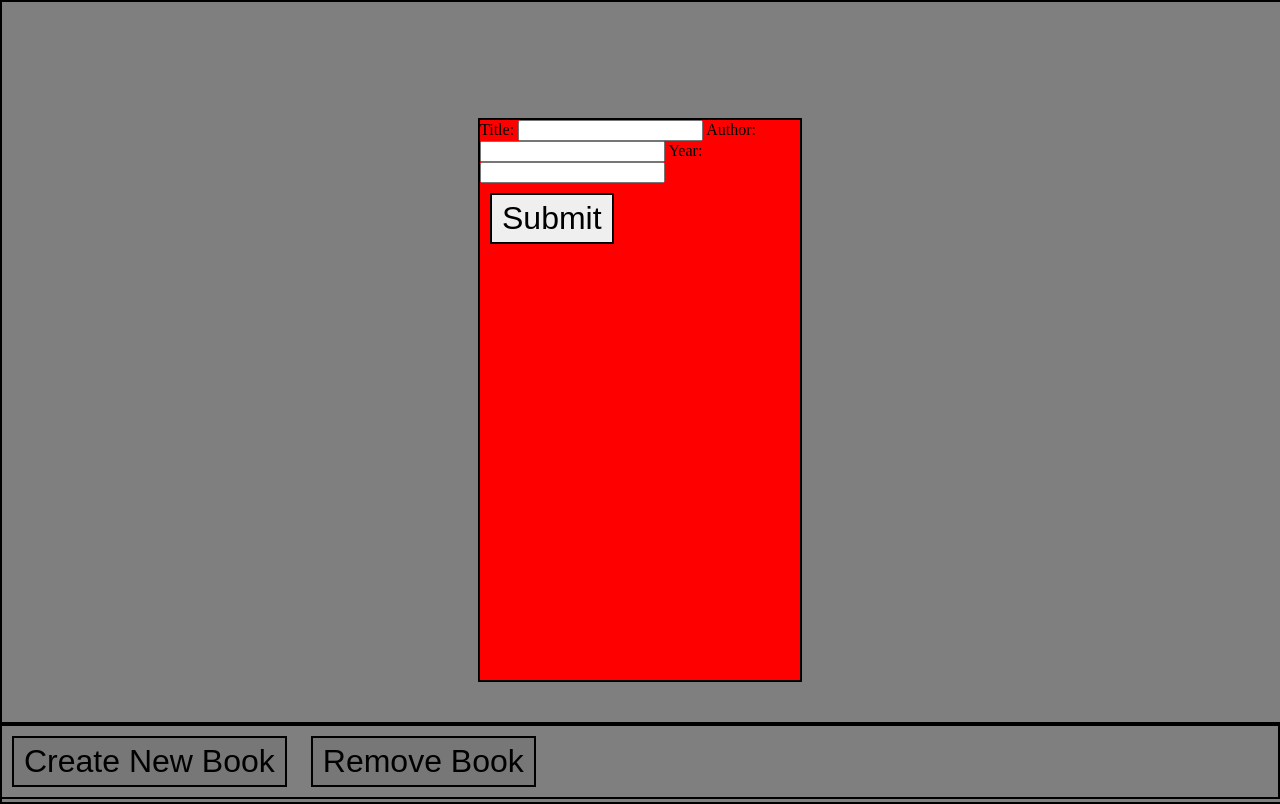
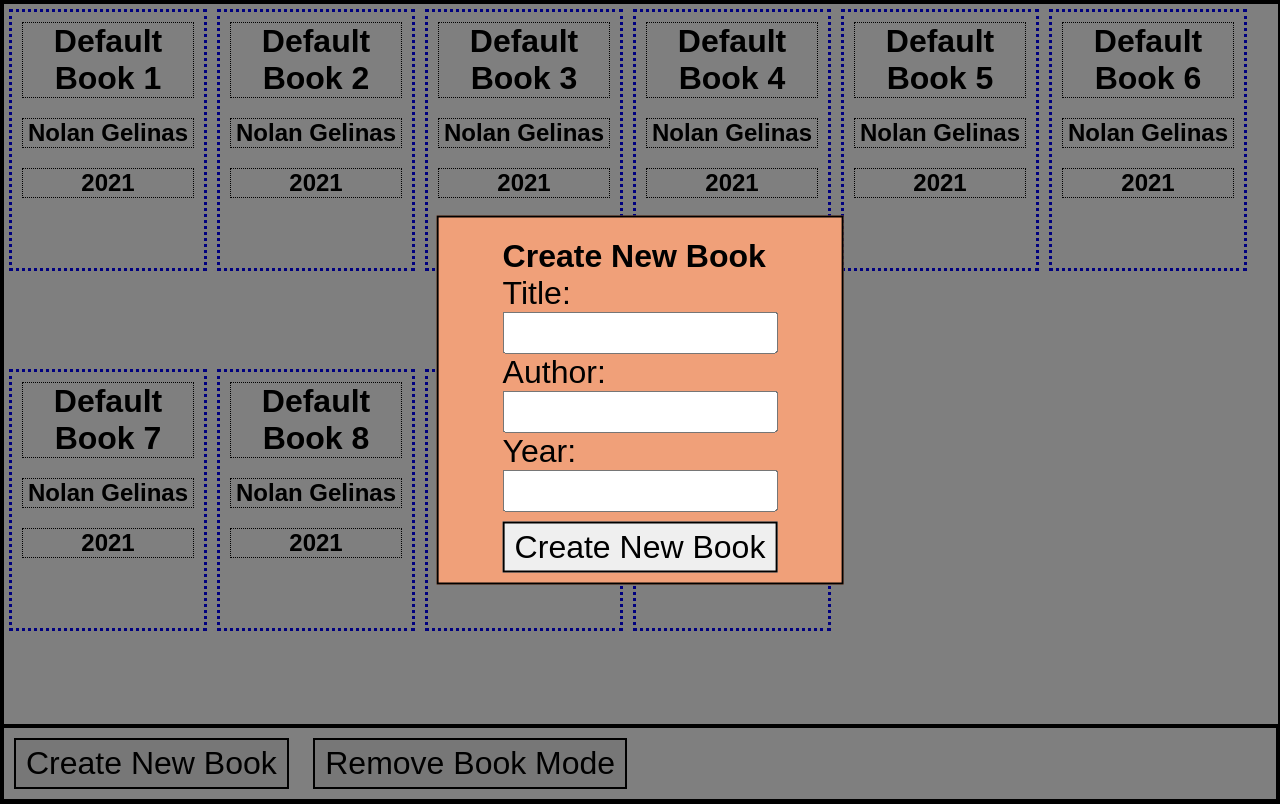
Before and after one commit to nrgbistro/local-library-webapp, a plain HTML site: page index.html in a window 1280 px wide. Both pictures are taken after a click on the button "Create New Book". Drawn offline with nearby package versions, Linux system fonts and the light colour scheme.

Commit message:
Complete book removal implementation, style new book form

```diff
--- /dev/null
+++ b/developmentStyles.css
@@ -0,0 +1,7 @@
+div.bookRemoveMode:hover {
+	background-color: red;
+}
+
+.buttonRemoveMode {
+	background-color: rgba(255, 0, 0, 1);
+}
--- a/index.html
+++ b/index.html
@@ -4,19 +4,25 @@
 	<meta charset="UTF-8">
 	<title>Library</title>
 	<link rel="stylesheet" href="styles.css">
+	<link rel="stylesheet" href="developmentStyles.css">
+	<script src="https://ajax.googleapis.com/ajax/libs/jquery/3.6.0/jquery.min.js"></script>
 	<script defer src="scripts.js"></script>
 </head>
 <body>
-<div id="bookContainer"></div>
-<div id="buttonContainer">
-	<button id="newBook" onclick="toggleBookForm()">Create New Book</button>
-	<button id="removeBook" onclick="toggleRemoveMode()">Remove Book</button>
-</div>
+	<div id="parentContainer">
+		<div id="bookContainer"></div>
+		<div id="buttonContainer">
+			<button id="newBook" onclick="toggleBookForm()">Create New Book</button>
+			<button id="removeBook" onclick="toggleRemoveMode()">Remove Book Mode</button>
+		</div>
+	</div>
+
 <div id="bookForm">
+	<h1>Create New Book</h1>
 	<label for="title">Title: </label><input id="title" type="text" value="">
 	<label for="author">Author: </label><input id="author" type="text" value="">
 	<label for="year">Year: </label><input id="year" type="text" value="">
-	<button id="submitBook" value="submitBook" onclick="submitNewBookForm()">Submit</button>
+	<button id="submitBook" value="submitBook" onclick="submitNewBookForm()">Create New Book</button>
 </div>
 <div id="grayedBackground"></div>
 </body>
--- a/scripts.js
+++ b/scripts.js
@@ -1,5 +1,5 @@
 let myLibrary = [];
-let mySortedLibrary = [];
+let removeMode = false;
 
 
 // Book object constructor
@@ -7,10 +7,10 @@ function Book(title = "", author = "", year = 0) {
 	this.title = title;
 	this.author = author;
 	this.year = year;
-	this.id = generateUID();
-	this.getId = function() {
-		return this.id;
-	}
+	this.uid = generateUID();
+	this.getUID = function () {
+		return this.uid;
+	};
 
 }
 
@@ -21,7 +21,7 @@ function addBookToLibrary(book) {
 
 // Loops through all the books in the library, creates a book container for them,
 // and appends the new book container to the bookshelf
-function displayBooks() {
+function updateBookDisplay() {
 	let bookContainer = document.querySelector("#bookContainer");
 
 	// Resets display
@@ -32,7 +32,9 @@ function displayBooks() {
 	// Creates div elements based on myLibrary and appends them to the bookContainer
 	for (let i = 0; i < myLibrary.length; i++) {
 		let newBook = document.createElement("div");
+		newBook.id = myLibrary[i].getUID();
 		newBook.classList.add(("book"));
+		if (removeMode) newBook.classList.add("bookRemoveMode");
 		const title = document.createElement("h1");
 		title.innerText = myLibrary[i].title;
 		title.id = myLibrary[i].title;
@@ -63,7 +65,7 @@ function toggleBookForm() {
 	for (let i = 0; i < toggleList.length; i++) {
 		let x = toggleList[i];
 		if (x.style.display === "none") {
-			x.style.display = "block";
+			x.style.display = "flex";
 		} else {
 			x.style.display = "none";
 		}
@@ -79,10 +81,38 @@ function submitNewBookForm() {
 	let newBook = new Book(title, author, year);
 	addBookToLibrary(newBook);
 	toggleBookForm();
-	displayBooks();
-	console.log(myLibrary);
-	console.log(mySortedLibrary);
-	console.log(`Current book.id: ${newBook.getId()}`)
+	updateBookDisplay();
+}
+
+
+function toggleRemoveMode() {
+	const removeButton = document.querySelector("#removeBook");
+	removeMode = removeButton.classList.toggle("buttonRemoveMode");
+
+	const books = document.querySelectorAll(".book");
+	for (let i = 0; i < books.length; i++) {
+		let book = books.item(i);
+		book.classList.toggle("bookRemoveMode");
+	}
+
+}
+
+function removeCurrentBook() {
+	if (removeMode) {
+		const targetId = String(this.id);
+		console.log(`Target id: ${targetId}`);
+
+		// Reverse-order search for book object that matches with the clicked book uid
+		for (let i = myLibrary.length - 1; i >= 0; i--) {
+			let searchId = myLibrary[i].getUID();
+			console.log(`Search id: ${searchId}`);
+			if (targetId === searchId) {
+				myLibrary.splice(i, 1);
+				break;
+			}
+		}
+		updateBookDisplay();
+	}
 }
 
 
@@ -97,24 +127,15 @@ function generateUID() {
 	return firstPart + secondPart;
 }
 
-function toggleRemoveMode() {
-	const removeButton = document.querySelector("#removeBook");
-	if(removeButton.classList.contains("clicked")) {
-		removeButton.classList.remove("clicked");
-	}
-	else {
-		removeButton.classList.add("clicked");
-	}
-}
-
-function removeCurrentBook() {
-	console.log(this);
-}
-
-
 // Default loading scripts to run once per page load
 function init() {
-	displayBooks();
+	for (let i = 0; i < 10 ; i++) {
+		let defaultBook = new Book(`Default Book ${i + 1}`, `Nolan Gelinas`, `2021`);
+		defaultBook.uid = i + 1;
+		addBookToLibrary(defaultBook);
+	}
+
+	updateBookDisplay();
 	toggleBookForm();
 
 	let grayContainer = document.querySelector("#grayedBackground");
@@ -122,4 +143,5 @@ function init() {
 		toggleBookForm();
 	};
 }
+
 init();
--- a/styles.css
+++ b/styles.css
@@ -1,5 +1,10 @@
+:root {
+    --main-bg-color: 240, 160, 121;
+}
+
 div {
     border: 2px black solid;
+    font-family: sans-serif;
 }
 
 html, body, div {
@@ -21,12 +26,17 @@ button {
 }
 
 button:hover {
-    background-color: rgba(255, 255, 255, 0.1);
+    background-color: rgba(255, 255, 255, 0.75);
+}
+
+#removeBook.buttonRemoveMode:hover {
+    background-color: rgba(255, 0, 0, 0.75);
 }
 
 div#bookContainer {
     display: flex;
     flex-direction: row;
+    flex-wrap: wrap;
     width: 100%;
     height: 90vh;
 }
@@ -43,6 +53,7 @@ div.book {
 
 
 div.book * {
+    margin: 10px;
     font-family: sans-serif;
     text-align: center;
     text-transform: capitalize;
@@ -56,15 +67,39 @@ div.book h1 {
 
 div#bookForm {
     position: absolute;
+    flex-direction: column;
+    padding-top: 20px;
     top: 50%;
     left: 50%;
-    width: 25vw;
-    height: 70vh;
-    background-color: red;
+    background-color: rgba(var(--main-bg-color), 1);
     transform: translate(-50%, -50%);
     -ms-transform: translate(-50%, -50%); /* IE 9 */
     -webkit-transform: translate(-50%, -50%); /* Chrome, Safari, Opera */
     z-index: 1000;
+}
+
+div#bookForm * {
+    margin: 0 5vw;
+    flex-grow: 1;
+}
+div#bookForm input {
+    min-height: 36px;
+    max-height: 36px;
+}
+
+div#bookForm label, div#bookForm h1 {
+    font-size: 2em;
+    flex-grow: unset;
+}
+
+div#bookForm > #submitBook {
+    margin: 10px 5vw;
+    max-height: 100px;
+}
+
+#parentContainer {
+    display: flex;
+    flex-direction: column;
 }
 
 div#grayedBackground {
@@ -77,10 +112,6 @@ div#grayedBackground {
     z-index: 500;
 }
 
-div.removeMode {
-
+#buttonContainer {
+    background-color: white;
 }
-
-button.clicked {
-    background-color: rgba(255, 255, 255, 0.1);
-}
```
